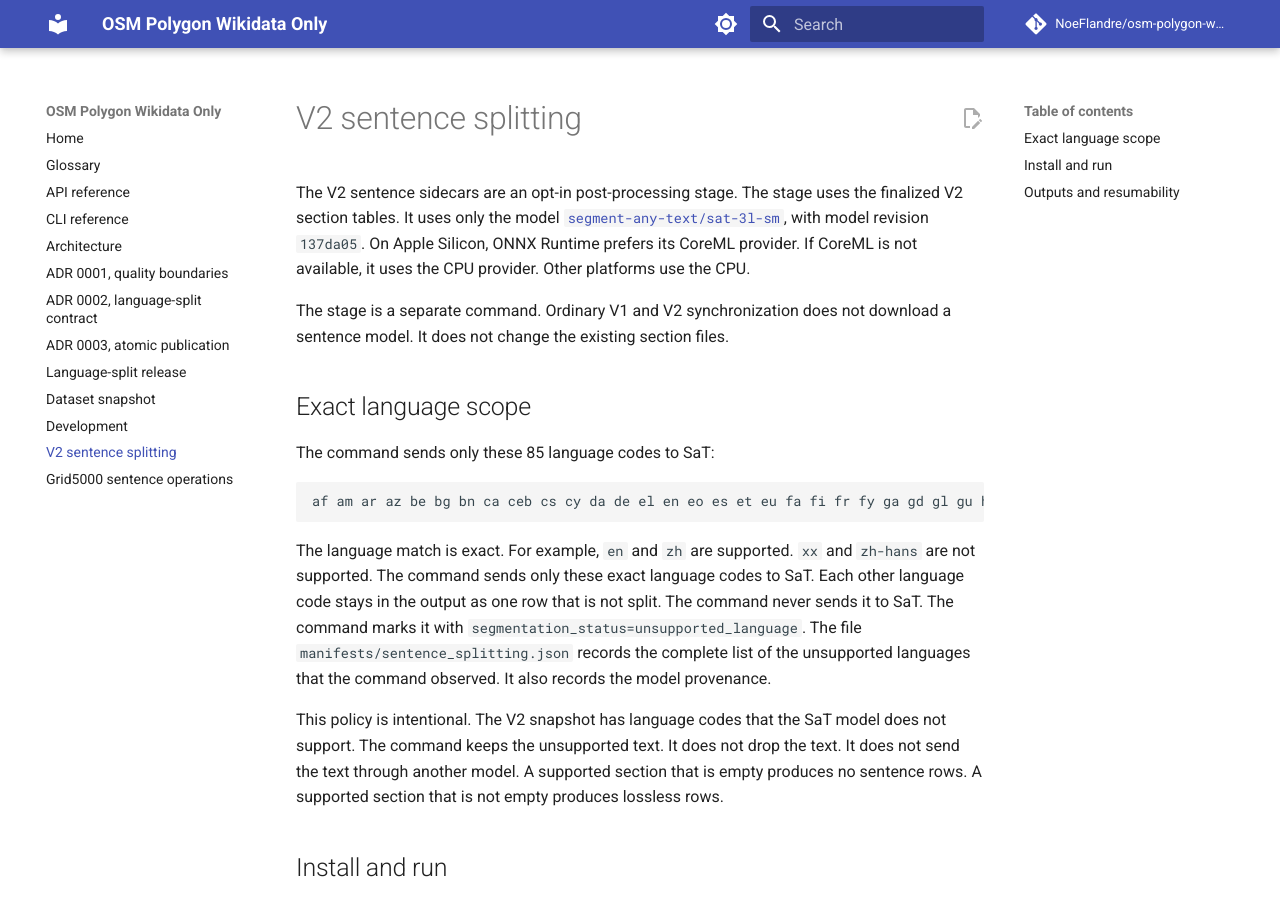
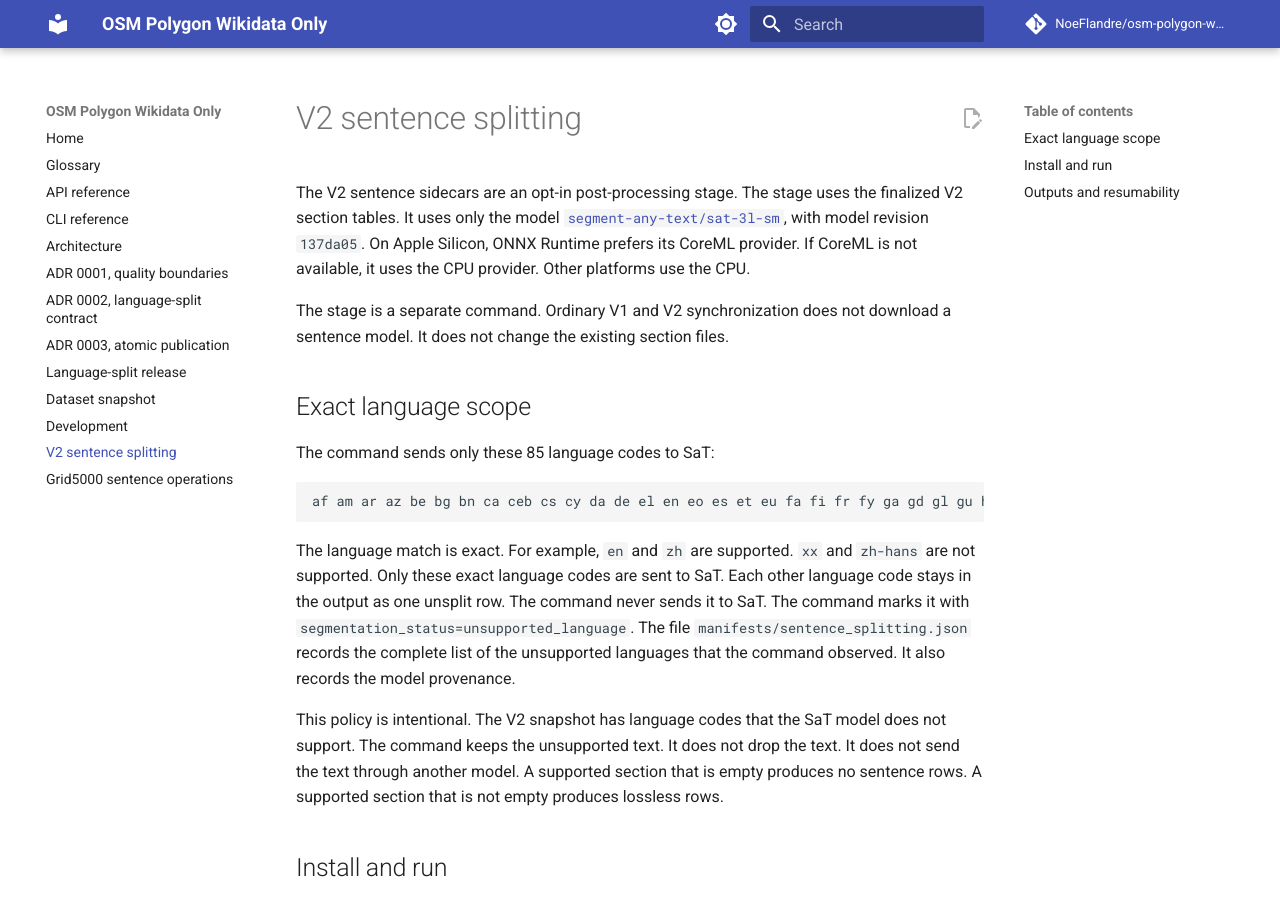
Before and after one commit to NoeFlandre/osm-polygon-wikidata-only, an MkDocs documentation site: the page built from docs/sentence-splitting.md, in a window 1280 px wide and 900 px high. Built offline with MkDocs 1.6.1 and Material for MkDocs 9.7.7, drawn with Linux system fonts in a browser that asks for light colours; comment, search, counter and statistics services are not loaded.

````diff
--- a/docs/sentence-splitting.md
+++ b/docs/sentence-splitting.md
@@ -12,7 +12,7 @@ The command sends only these 85 language codes to SaT:
 af am ar az be bg bn ca ceb cs cy da de el en eo es et eu fa fi fr fy ga gd gl gu ha he hi hu hy id ig is it ja jv ka kk km kn ko ku ky la lt lv mg mk ml mn mr ms mt my ne nl no pa pl ps pt ro ru si sk sl sq sr sv ta te tg th tr uk ur uz vi xh yi yo zh zu
 ```
 
-The language match is exact. For example, `en` and `zh` are supported. `xx` and `zh-hans` are not supported. The command sends only these exact language codes to SaT. Each other language code stays in the output as one row that is not split. The command never sends it to SaT. The command marks it with `segmentation_status=unsupported_language`. The file `manifests/sentence_splitting.json` records the complete list of the unsupported languages that the command observed. It also records the model provenance.
+The language match is exact. For example, `en` and `zh` are supported. `xx` and `zh-hans` are not supported. Only these exact language codes are sent to SaT. Each other language code stays in the output as one unsplit row. The command never sends it to SaT. The command marks it with `segmentation_status=unsupported_language`. The file `manifests/sentence_splitting.json` records the complete list of the unsupported languages that the command observed. It also records the model provenance.
 
 This policy is intentional. The V2 snapshot has language codes that the SaT model does not support. The command keeps the unsupported text. It does not drop the text. It does not send the text through another model. A supported section that is empty produces no sentence rows. A supported section that is not empty produces lossless rows.
 
````
